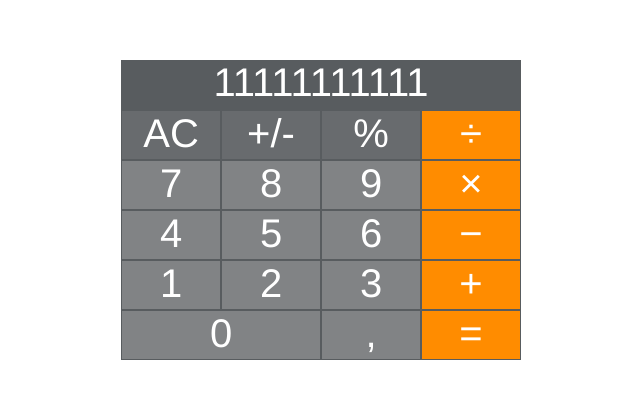
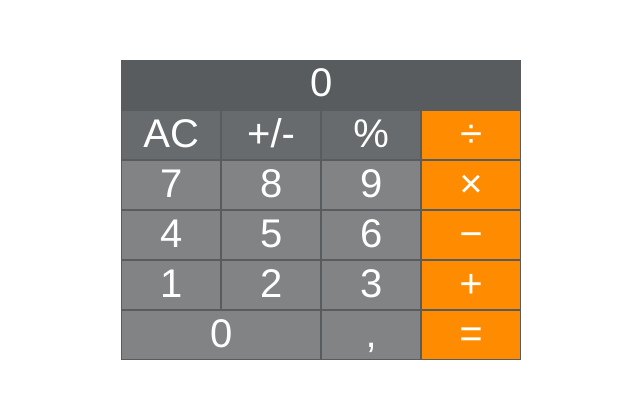
Before and after one commit to i386net/vue-calc, a Vue app: page / in a window 1280 px wide. Shown: the top 398 px of the page, without its empty margins (319-959 px from the left). Built offline with nearby package versions, Linux system fonts and the light colour scheme.

Commit message:
added current variable

```diff
--- a/src/components/Calculator.vue
+++ b/src/components/Calculator.vue
@@ -1,6 +1,6 @@
 <template>
   <div class="calculator">
-    <div class="calculator__display">11111111111</div>
+    <div class="calculator__display">{{ current || '0' }}</div>
     <div class="calculator__button calculator__button_special">AC</div>
     <div class="calculator__button calculator__button_special">+/-</div>
     <div class="calculator__button calculator__button_special">%</div>
@@ -25,7 +25,11 @@
 
 <script>
 export default {
-
+  data() {
+    return {
+      current: '',
+    }
+  }
 }
 </script>
 
```
